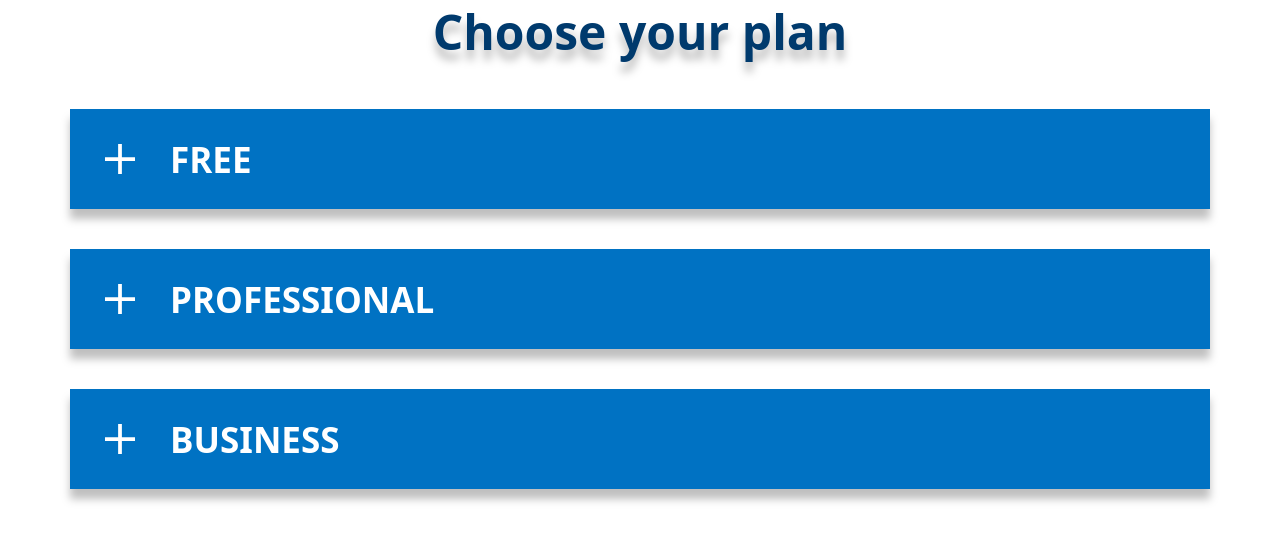
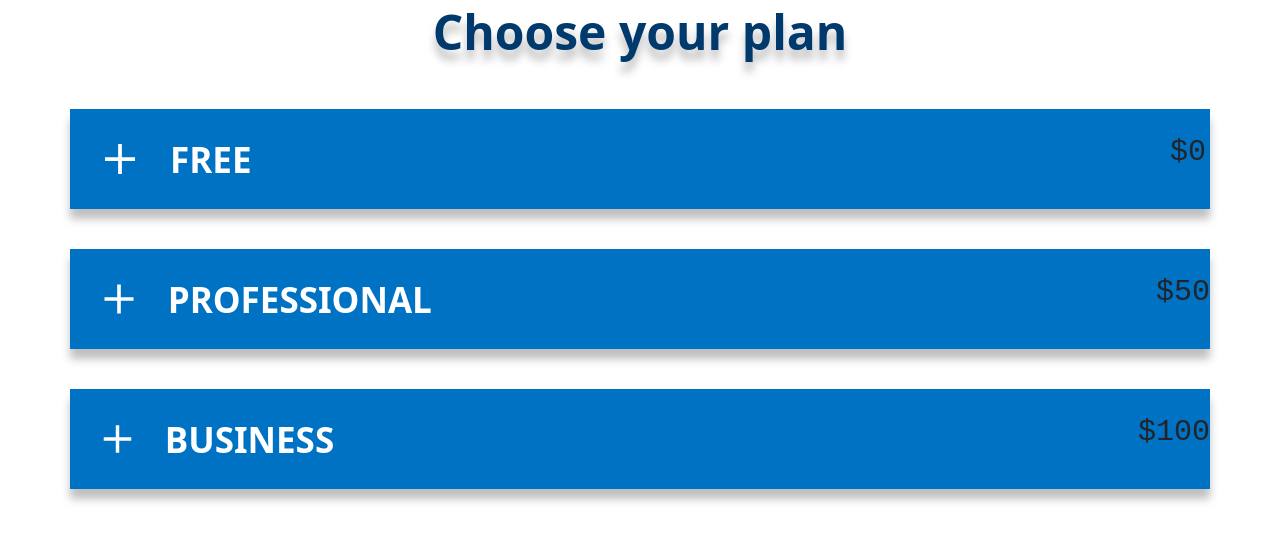
Before and after one commit to Cobollatin/easyCloud-landing-page, a plain HTML site: page index.html in a window 1280 px wide. Shown: the part 2411-2948 px from the top of the page. Drawn offline with Linux system fonts and the light colour scheme; a web font is replaced by a local one.

Commit message:
feature: add costs

```diff
--- a/CSS/Styles.css
+++ b/CSS/Styles.css
@@ -272,10 +272,16 @@ select {
   font-size: 35px;
   line-height: 52px;
   margin-top: 25px;
-
+  width: 300px;
   color: #ffffff;
 }
-
+.upper-card h4{
+  text-align: center;
+  font-size: 30px;
+  font-weight: 500;
+  margin-left: 700px;
+  margin-top: 25px;
+}
 #container-professional,
 #container-free {
   height: 140px;
@@ -303,7 +309,6 @@ select {
   .upper-card h3 {
     font-size: 20px;
   }
-
   .below-card ul {
     font-size: 18px;
     margin-left: 10px;
@@ -315,7 +320,6 @@ select {
     margin-right: 5px;
     margin-left: 20px;
   }
-
   .free-card,
   .professional-card,
   .business-card {
@@ -387,6 +391,11 @@ select {
   }
 }
 @media (max-width: 1000px) {
+  .upper-card h4{
+    margin-left: 500px;
+    margin-top: 25px;
+  }
+
   .cards-container {
     flex-direction: column;
     align-items: center;
--- a/index.html
+++ b/index.html
@@ -154,6 +154,7 @@
           <div class="upper-card">
             <img alt="free-add" src="./media/Icons/add.svg" id="free-add" aria-label="expandir o contraer seccion"/>
             <h3 data-i18n-key="app-pricing.free-card.title"></h3>
+            <h4>$0</h4>
           </div>
           <div class="below-card" id="container-free">
             <ul>
@@ -170,6 +171,7 @@
               aria-label="expandir o contraer seccion"
             />
             <h3 data-i18n-key="app-pricing.professional-card.title"></h3>
+            <h4>$50</h4>
           </div>
           <div class="below-card" id="container-professional">
             <ul>
@@ -188,6 +190,7 @@
               aria-label="expandir o contraer seccion"
             />
             <h3 data-i18n-key="app-pricing.business-card.title"></h3>
+            <h4>$100</h4>
           </div>
           <div class="below-card" id="container-business">
             <ul>
```
